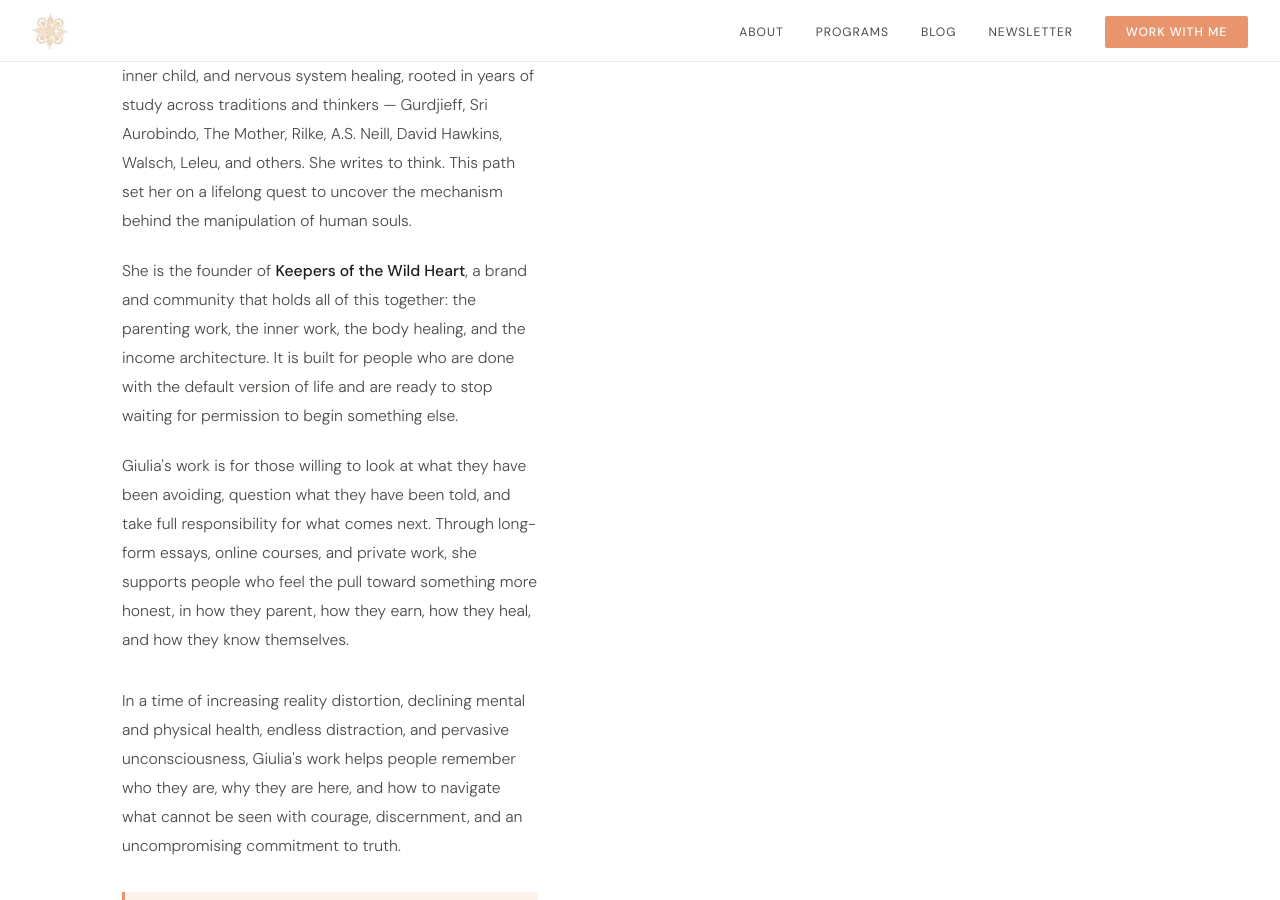
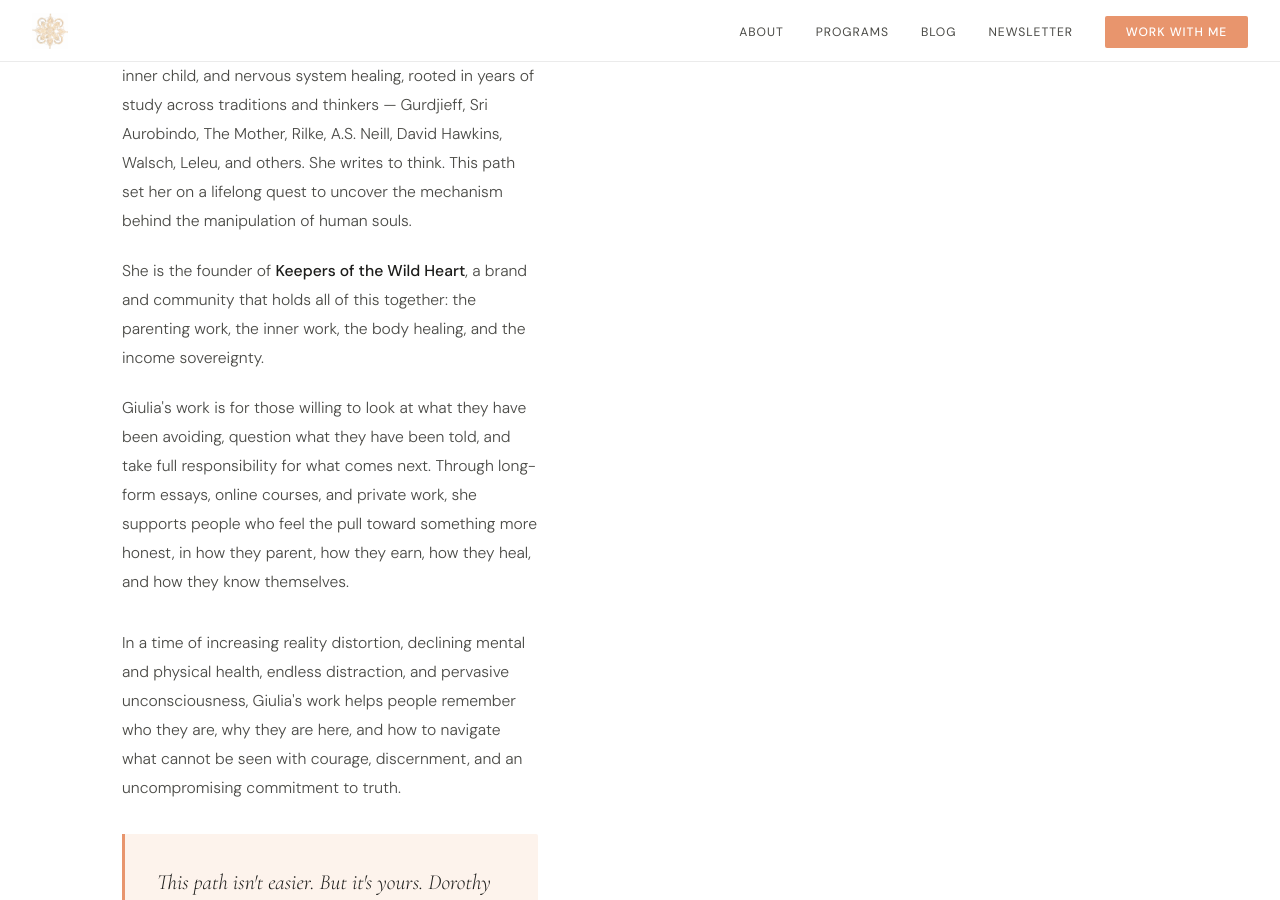
Before and after one commit to Blubell26/giuliapacciotti.com, a Jekyll site: the page built from about.md, in a window 1280 px wide and 900 px high, scrolled down 1367 px. Built offline with Jekyll 4.4.1, drawn with Linux system fonts in a browser that asks for light colours.

Commit message:
Update about.html

```diff
--- a/_layouts/about.html
+++ b/_layouts/about.html
@@ -88,7 +88,7 @@ body{font-family:'DM Sans',sans-serif;background:#fff;color:var(--dark);padding-
 
       <p>Her writing draws on depth psychology, shadow work, the inner child, and nervous system healing, rooted in years of study across traditions and thinkers — Gurdjieff, Sri Aurobindo, The Mother, Rilke, A.S. Neill, David Hawkins, Walsch, Leleu, and others. She writes to think. This path set her on a lifelong quest to uncover the mechanism behind the manipulation of human souls.</p>
 
-      <p>She is the founder of <strong>Keepers of the Wild Heart</strong>, a brand and community that holds all of this together: the parenting work, the inner work, the body healing, and the income architecture. It is built for people who are done with the default version of life and are ready to stop waiting for permission to begin something else.</p>
+      <p>She is the founder of <strong>Keepers of the Wild Heart</strong>, a brand and community that holds all of this together: the parenting work, the inner work, the body healing, and the income sovereignty.</p>
 
       <p>Giulia's work is for those willing to look at what they have been avoiding, question what they have been told, and take full responsibility for what comes next. Through long-form essays, online courses, and private work, she supports people who feel the pull toward something more honest, in how they parent, how they earn, how they heal, and how they know themselves.</p>
 
```
